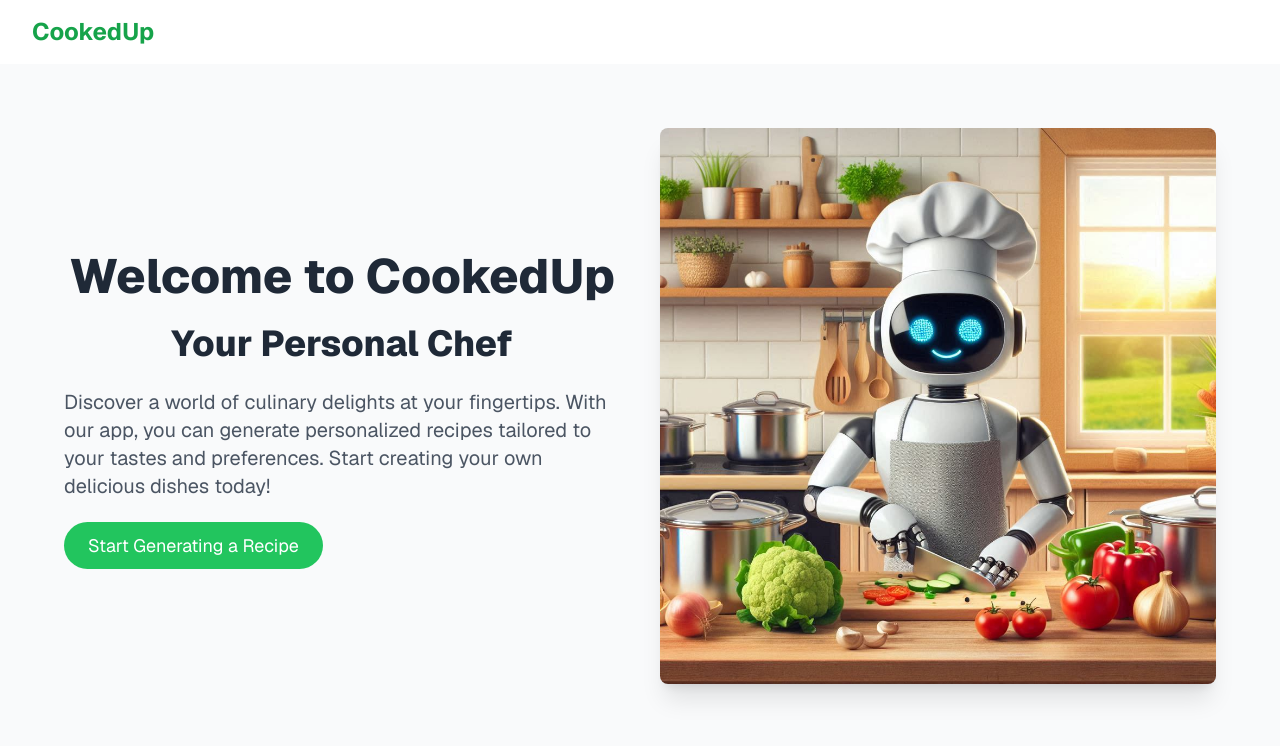
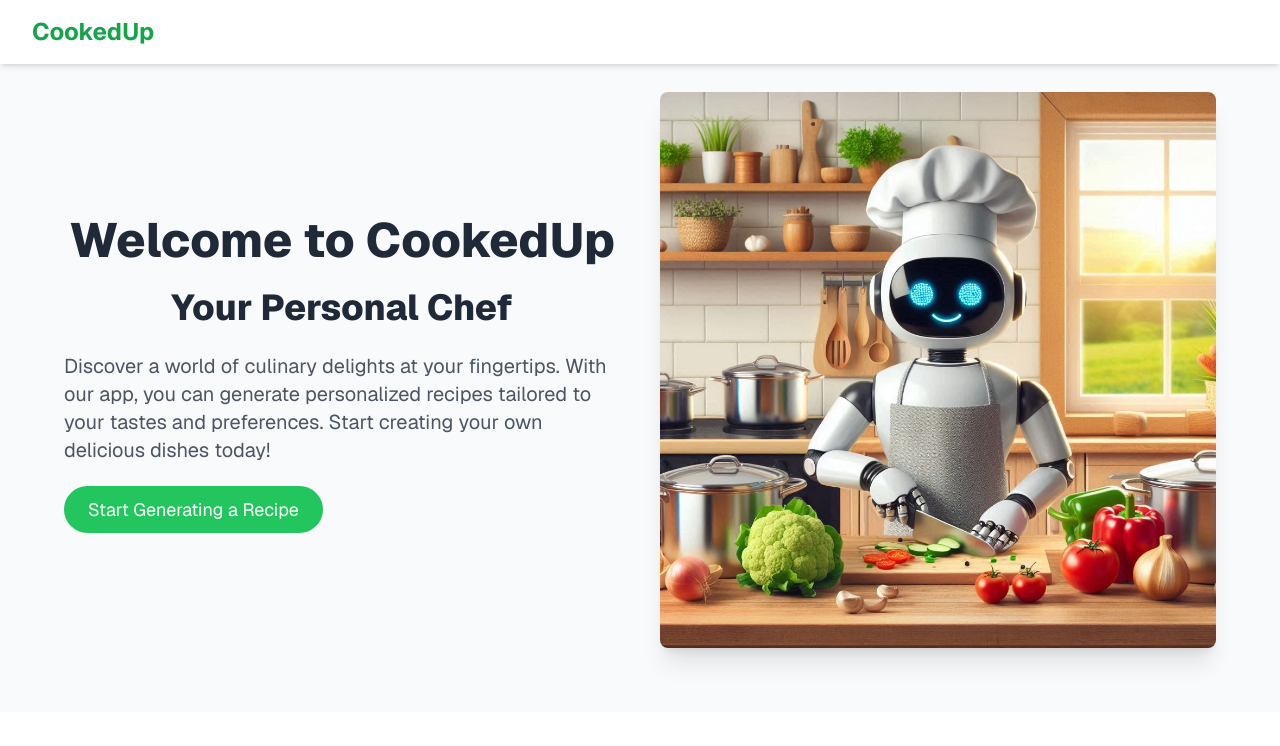
Before and after one commit to DaveDushi/cookbook, a Next.js app: page / in a window 1280 px wide. Shown: the top 746 px of the page. Built offline with nearby package versions, Linux system fonts and the light colour scheme.

Commit message:
minor ui fixes 2

```diff
--- a/src/app/_components/topnav.tsx
+++ b/src/app/_components/topnav.tsx
@@ -1,6 +1,6 @@
 export function TopNav() {
   return (
-    <nav className="bg-white shadow-md">
+    <nav className="bg-white shadow-md fixed top-0 left-0 w-full z-50">
       <div className="max-w-7xl mx-auto px-4 sm:px-6 lg:px-8">
         <div className="flex justify-between h-16">
           <div className="flex">
--- a/src/app/page.tsx
+++ b/src/app/page.tsx
@@ -2,7 +2,7 @@ import Link from "next/link";
 
 export default function HomePage() {
   return (
-    <div className="flex flex-col md:flex-row items-center justify-between bg-gray-50 p-12 md:p-16">
+    <div className="mt-7 flex flex-col md:flex-row items-center justify-between bg-gray-50 p-12 md:p-16">
       <div className="mr-10 md:w-1/2 text-center md:text-left mb-8 md:mb-0">
         <h1 className="text-5xl text-center font-extrabold text-gray-800 mb-6">
           Welcome to CookedUp
--- a/src/app/recipeform/page.tsx
+++ b/src/app/recipeform/page.tsx
@@ -89,7 +89,7 @@ const RecipeForm: React.FC = () => {
 
   return (
     <div className="max-w-2xl mx-auto bg-white shadow-md rounded-lg p-8 mt-12">
-      <h2 className="text-3xl font-bold text-gray-800 mb-6">Find Your Perfect Recipe</h2>
+      <h2 className="text-3xl font-bold text-gray-800 mb-6 mt-3">Find Your Perfect Recipe</h2>
 
       <form onSubmit={handleSubmit} onKeyDown={handleKeyDown}>
         {/* Meal type */}
```
